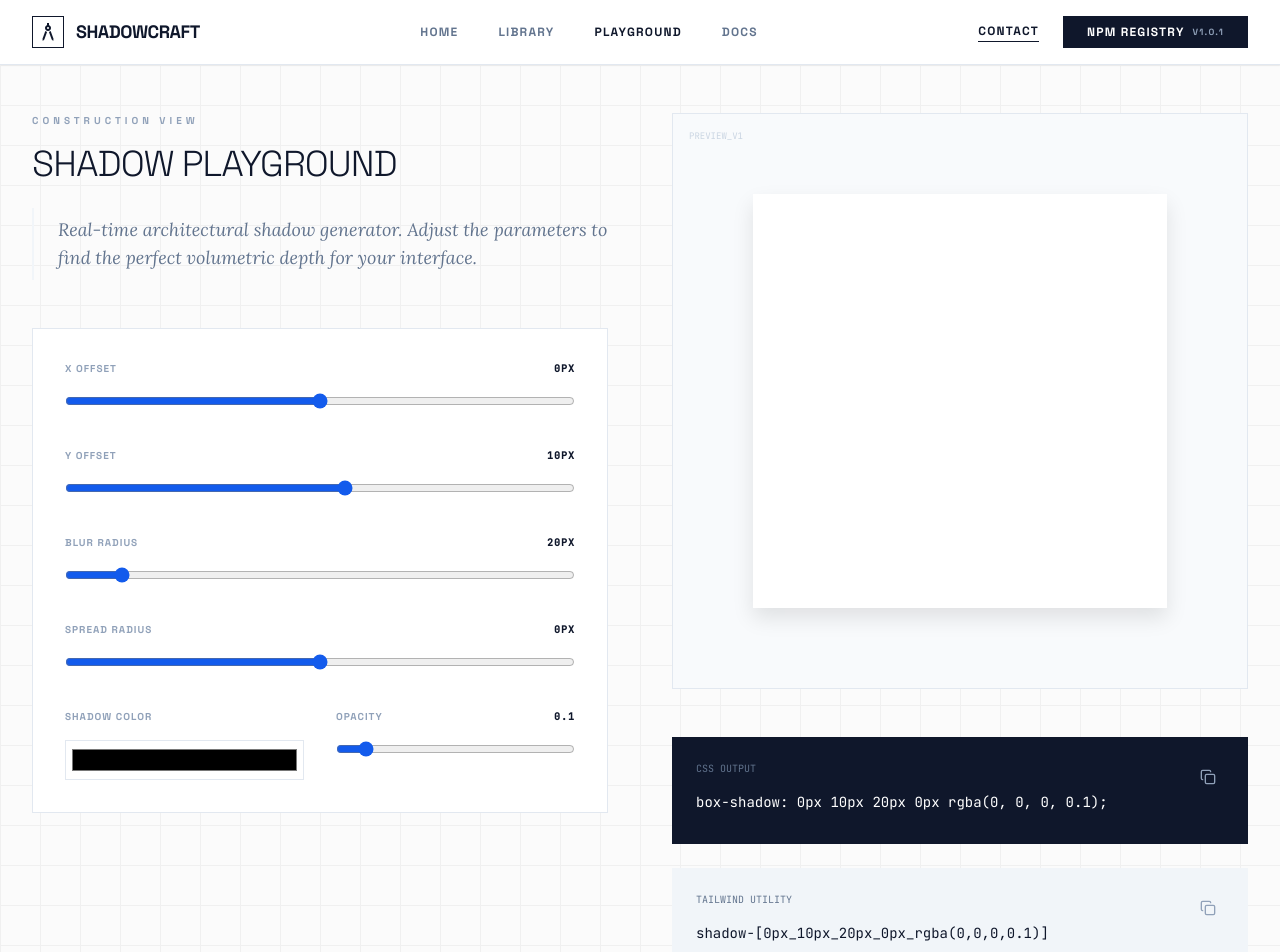
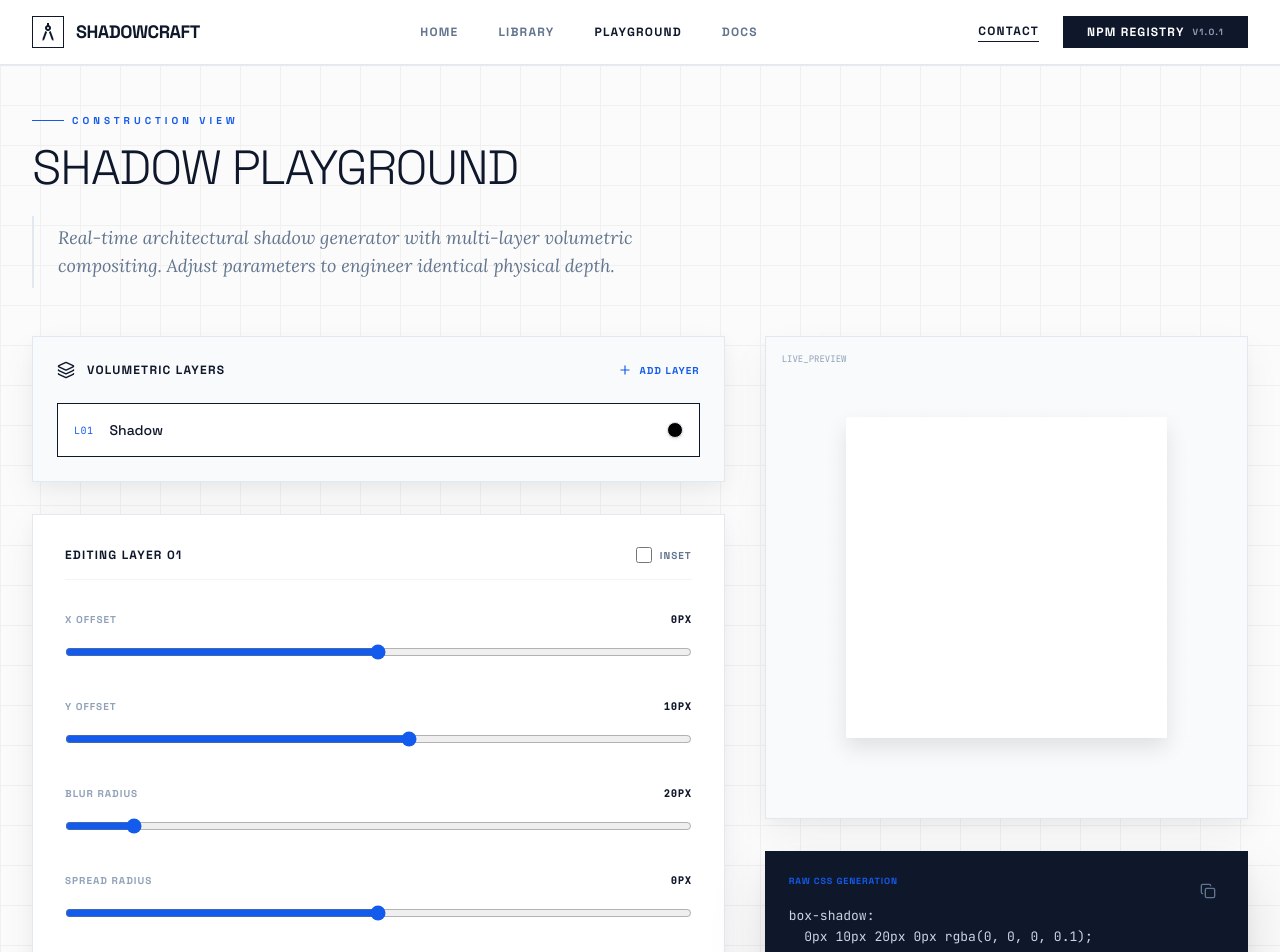
Before and after one commit to NEVIL5249/ShadowCraft, a React (Vite) app: page /playground in a window 1280 px wide. Shown: the top 952 px of the page. Built offline with nearby package versions, Linux system fonts and the light colour scheme.

Commit message:
added multi layers support

```diff
--- a/src/pages/Playground.jsx
+++ b/src/pages/Playground.jsx
@@ -1,14 +1,15 @@
 import React, { useState } from 'react';
-import { Copy, Check } from 'lucide-react';
+import { Copy, Check, Plus, Trash2, Layers } from 'lucide-react';
+import { motion, AnimatePresence } from 'framer-motion';
 
 const Playground = () => {
-  const [x, setX] = useState(0);
-  const [y, setY] = useState(10);
-  const [blur, setBlur] = useState(20);
-  const [spread, setSpread] = useState(0);
-  const [color, setColor] = useState('#000000');
-  const [opacity, setOpacity] = useState(0.1);
-  const [copied, setCopied] = useState(false);
+  const defaultLayer = { x: 0, y: 10, blur: 20, spread: 0, color: '#000000', opacity: 0.1, inset: false };
+  const [layers, setLayers] = useState([{ ...defaultLayer, id: Date.now() }]);
+  const [activeIndex, setActiveIndex] = useState(0);
+  const [copiedCSS, setCopiedCSS] = useState(false);
+  const [copiedTW, setCopiedTW] = useState(false);
+
+  const activeLayer = layers[activeIndex] || layers[0];
 
   const hexToRgba = (hex, alpha) => {
     const r = parseInt(hex.slice(1, 3), 16);
@@ -17,112 +18,246 @@ const Playground = () => {
     return `rgba(${r}, ${g}, ${b}, ${alpha})`;
   };
 
-  const shadowStr = `${x}px ${y}px ${blur}px ${spread}px ${hexToRgba(color, opacity)}`;
-  const cssValue = `box-shadow: ${shadowStr};`;
-  const tailwindValue = `shadow-[${x}px_${y}px_${blur}px_${spread}px_${hexToRgba(color, opacity).replace(/\s+/g, '')}]`;
+  const updateLayer = (key, value) => {
+    const newLayers = [...layers];
+    newLayers[activeIndex] = { ...newLayers[activeIndex], [key]: value };
+    setLayers(newLayers);
+  };
 
-  const copyToClipboard = (text) => {
+  const addLayer = () => {
+    const newLayer = { ...defaultLayer, y: defaultLayer.y + layers.length * 5, id: Date.now() };
+    setLayers([...layers, newLayer]);
+    setActiveIndex(layers.length);
+  };
+
+  const removeLayer = (e, index) => {
+    e.stopPropagation();
+    if (layers.length === 1) return;
+    const newLayers = layers.filter((_, i) => i !== index);
+    setLayers(newLayers);
+    if (activeIndex >= newLayers.length) {
+      setActiveIndex(newLayers.length - 1);
+    } else if (activeIndex > index) {
+      setActiveIndex(activeIndex - 1);
+    }
+  };
+
+  const generateShadowString = (layer) => {
+    const { x, y, blur, spread, color, opacity, inset } = layer;
+    return `${inset ? 'inset ' : ''}${x}px ${y}px ${blur}px ${spread}px ${hexToRgba(color, opacity)}`;
+  };
+
+  const combinedShadowStr = layers.map(generateShadowString).join(',\n  ');
+  const styleShadowStr = layers.map(generateShadowString).join(', ');
+
+  const cssValue = `box-shadow:\n  ${combinedShadowStr};`;
+
+  const tailwindCombined = layers.map(layer => {
+    const { x, y, blur, spread, color, opacity, inset } = layer;
+    return `${inset ? 'inset_' : ''}${x}px_${y}px_${blur}px_${spread}px_${hexToRgba(color, opacity).replace(/\s+/g, '')}`;
+  }).join(',_');
+  const tailwindValue = `shadow-[${tailwindCombined}]`;
+
+  const copyToClipboard = (text, type) => {
     navigator.clipboard.writeText(text);
-    setCopied(true);
-    setTimeout(() => setCopied(false), 2000);
+    if (type === 'css') {
+      setCopiedCSS(true);
+      setTimeout(() => setCopiedCSS(false), 2000);
+    } else {
+      setCopiedTW(true);
+      setTimeout(() => setCopiedTW(false), 2000);
+    }
   };
 
   return (
     <div className="pt-12 pb-24 blueprint-bg min-height-screen">
       <div className="mx-auto max-w-7xl px-6 lg:px-8">
-        <div className="grid grid-cols-1 lg:grid-cols-2 gap-16 items-start">
 
-          <div className="space-y-12">
-            <div>
-              <div className="text-[10px] font-bold uppercase tracking-[0.4em] text-slate-400 mb-4">Construction View</div>
-              <h2 className="text-4xl font-light uppercase tracking-tight text-slate-900 mb-6">Shadow Playground</h2>
-              <p className="font-serif text-lg text-slate-500 italic border-l-2 border-slate-100 pl-6 py-2">
-                Real-time architectural shadow generator. Adjust the parameters to find the perfect volumetric depth for your interface.
+        <div className="mb-12">
+          <div className="flex items-center gap-2 mb-4">
+            <span className="h-[1px] w-8 bg-blueprint-accent"></span>
+            <span className="text-[10px] font-bold uppercase tracking-[0.4em] text-blueprint-accent">Construction View</span>
+          </div>
+          <h2 className="text-4xl md:text-5xl font-light uppercase tracking-tight text-slate-900 mb-6">Shadow Playground</h2>
+          <p className="font-serif text-lg text-slate-500 italic border-l-2 border-slate-200 pl-6 py-2 max-w-2xl">
+            Real-time architectural shadow generator with multi-layer volumetric compositing. Adjust parameters to engineer identical physical depth.
           </p>
         </div>
 
-            <div className="space-y-8 bg-white p-8 border border-slate-200">
+        <div className="grid grid-cols-1 lg:grid-cols-12 gap-10 items-start">
+
+          {/* Controls Column */}
+          <div className="lg:col-span-7 space-y-8">
+
+            {/* Layers Panel */}
+            <div className="bg-slate-50 border border-slate-200 p-6 shadow-ui-card">
+              <div className="flex justify-between items-center mb-6">
+                <div className="flex items-center gap-3 text-slate-900">
+                  <Layers size={18} />
+                  <h3 className="text-xs font-bold uppercase tracking-widest">Volumetric Layers</h3>
+                </div>
+                <button
+                  onClick={addLayer}
+                  className="flex items-center gap-2 text-[10px] font-bold uppercase tracking-widest text-blueprint-accent hover:text-slate-900 transition-colors"
+                >
+                  <Plus size={14} /> Add Layer
+                </button>
+              </div>
+
+              <div className="space-y-2">
+                <AnimatePresence initial={false}>
+                  {layers.map((layer, idx) => (
+                    <motion.div
+                      key={layer.id}
+                      initial={{ opacity: 0, height: 0, scale: 0.95 }}
+                      animate={{ opacity: 1, height: 'auto', scale: 1 }}
+                      exit={{ opacity: 0, height: 0, scale: 0.95 }}
+                      transition={{ duration: 0.2 }}
+                      className="overflow-hidden"
+                    >
+                      <button
+                        onClick={() => setActiveIndex(idx)}
+                        className={`w-full flex items-center justify-between p-4 border transition-all ${
+                          activeIndex === idx
+                            ? 'bg-white border-slate-900 shadow-ui-nav z-10 relative'
+                            : 'bg-white/50 border-slate-200 hover:border-slate-400 text-slate-500'
+                        }`}
+                      >
+                        <div className="flex items-center gap-4">
+                          <span className={`text-[10px] font-mono tracking-wider ${activeIndex === idx ? 'text-blueprint-accent' : 'text-slate-400'}`}>
+                            L{String(idx + 1).padStart(2, '0')}
+                          </span>
+                          <span className="text-sm font-medium">
+                            {layer.inset ? 'Inset ' : ''}Shadow
+                          </span>
+                        </div>
+                        <div className="flex items-center gap-4">
+                          <div className="w-4 h-4 rounded-full border border-slate-200 shadow-sm" style={{ backgroundColor: layer.color }}></div>
+                          {layers.length > 1 && (
+                            <div
+                              role="button"
+                              tabIndex={0}
+                              onClick={(e) => removeLayer(e, idx)}
+                              className="text-slate-400 hover:text-red-500 transition-colors p-1"
+                            >
+                              <Trash2 size={14} />
+                            </div>
+                          )}
+                        </div>
+                      </button>
+                    </motion.div>
+                  ))}
+                </AnimatePresence>
+              </div>
+            </div>
+
+            {/* Active Layer Controls */}
+            <div className="bg-white p-8 border border-slate-200 shadow-ui-card">
+              <div className="flex justify-between items-center mb-8 pb-4 border-b border-slate-100">
+                <h3 className="text-xs font-bold uppercase tracking-widest text-slate-900">
+                  Editing Layer {String(activeIndex + 1).padStart(2, '0')}
+                </h3>
+                <label className="flex items-center gap-2 cursor-pointer">
+                  <input
+                    type="checkbox"
+                    checked={activeLayer.inset}
+                    onChange={(e) => updateLayer('inset', e.target.checked)}
+                    className="w-4 h-4 accent-slate-900"
+                  />
+                  <span className="text-[10px] uppercase font-bold tracking-widest text-slate-500">Inset</span>
+                </label>
+              </div>
+
+              <div className="space-y-8">
                 <div className="space-y-4">
                   <div className="flex justify-between items-center text-[10px] uppercase font-bold tracking-widest text-slate-400">
                     <span>X Offset</span>
-                  <span className="font-mono text-slate-900">{x}px</span>
+                    <span className="font-mono text-slate-900">{activeLayer.x}px</span>
                   </div>
-                <input type="range" min="-100" max="100" value={x} onChange={(e) => setX(parseInt(e.target.value))} className="w-full accent-blueprint-accent" />
+                  <input type="range" min="-100" max="100" value={activeLayer.x} onChange={(e) => updateLayer('x', parseInt(e.target.value))} className="w-full accent-blueprint-accent" />
                 </div>
 
                 <div className="space-y-4">
                   <div className="flex justify-between items-center text-[10px] uppercase font-bold tracking-widest text-slate-400">
                     <span>Y Offset</span>
-                  <span className="font-mono text-slate-900">{y}px</span>
+                    <span className="font-mono text-slate-900">{activeLayer.y}px</span>
                   </div>
-                <input type="range" min="-100" max="100" value={y} onChange={(e) => setY(parseInt(e.target.value))} className="w-full accent-blueprint-accent" />
+                  <input type="range" min="-100" max="100" value={activeLayer.y} onChange={(e) => updateLayer('y', parseInt(e.target.value))} className="w-full accent-blueprint-accent" />
                 </div>
 
                 <div className="space-y-4">
                   <div className="flex justify-between items-center text-[10px] uppercase font-bold tracking-widest text-slate-400">
                     <span>Blur Radius</span>
-                  <span className="font-mono text-slate-900">{blur}px</span>
+                    <span className="font-mono text-slate-900">{activeLayer.blur}px</span>
                   </div>
-                <input type="range" min="0" max="200" value={blur} onChange={(e) => setBlur(parseInt(e.target.value))} className="w-full accent-blueprint-accent" />
+                  <input type="range" min="0" max="200" value={activeLayer.blur} onChange={(e) => updateLayer('blur', parseInt(e.target.value))} className="w-full accent-blueprint-accent" />
                 </div>
 
                 <div className="space-y-4">
                   <div className="flex justify-between items-center text-[10px] uppercase font-bold tracking-widest text-slate-400">
                     <span>Spread Radius</span>
-                  <span className="font-mono text-slate-900">{spread}px</span>
+                    <span className="font-mono text-slate-900">{activeLayer.spread}px</span>
                   </div>
-                <input type="range" min="-50" max="50" value={spread} onChange={(e) => setSpread(parseInt(e.target.value))} className="w-full accent-blueprint-accent" />
+                  <input type="range" min="-50" max="50" value={activeLayer.spread} onChange={(e) => updateLayer('spread', parseInt(e.target.value))} className="w-full accent-blueprint-accent" />
                 </div>
 
-              <div className="grid grid-cols-2 gap-8">
+                <div className="grid grid-cols-2 gap-8 pt-4">
                   <div className="space-y-4">
                     <div className="text-[10px] uppercase font-bold tracking-widest text-slate-400">Shadow Color</div>
-                  <input type="color" value={color} onChange={(e) => setColor(e.target.value)} className="w-full h-10 border border-slate-200 p-1 cursor-pointer" />
+                    <div className="flex items-center gap-4">
+                      <input type="color" value={activeLayer.color} onChange={(e) => updateLayer('color', e.target.value)} className="w-12 h-12 border border-slate-200 p-1 cursor-pointer" />
+                      <span className="font-mono text-sm text-slate-600 uppercase">{activeLayer.color}</span>
+                    </div>
                   </div>
                   <div className="space-y-4">
                     <div className="flex justify-between items-center text-[10px] uppercase font-bold tracking-widest text-slate-400">
                       <span>Opacity</span>
-                    <span className="font-mono text-slate-900">{opacity}</span>
+                      <span className="font-mono text-slate-900">{Math.round(activeLayer.opacity * 100)}%</span>
                     </div>
-                  <input type="range" min="0" max="1" step="0.01" value={opacity} onChange={(e) => setOpacity(parseFloat(e.target.value))} className="w-full accent-blueprint-accent" />
+                    <input type="range" min="0" max="1" step="0.01" value={activeLayer.opacity} onChange={(e) => updateLayer('opacity', parseFloat(e.target.value))} className="w-full accent-blueprint-accent mt-4" />
+                  </div>
                 </div>
               </div>
             </div>
           </div>
 
-          <div className="sticky top-32 space-y-12">
-            <div className="aspect-square bg-slate-50 border border-slate-200 flex items-center justify-center p-20 relative">
-              <div className="absolute top-4 left-4 text-[9px] font-mono text-slate-300">PREVIEW_V1</div>
+          {/* Preview & Code Column */}
+          <div className="lg:col-span-5 sticky top-32 space-y-8">
+            <div className="aspect-square bg-slate-50 border border-slate-200 flex items-center justify-center p-20 relative overflow-hidden shadow-ui-card">
+              <div className="absolute inset-0 blueprint-bg opacity-[0.03] pointer-events-none"></div>
+              <div className="absolute top-4 left-4 text-[9px] font-mono text-slate-400">LIVE_PREVIEW</div>
               <div
-                className="w-full h-full bg-white transition-all duration-75"
-                style={{ boxShadow: shadowStr }}
+                className="w-full h-full bg-white transition-shadow duration-200 ease-out"
+                style={{ boxShadow: styleShadowStr }}
               ></div>
             </div>
 
-            <div className="space-y-6">
-              <div className="bg-slate-900 p-6 rounded-none relative">
-                 <div className="text-[10px] text-slate-500 font-mono mb-4 uppercase">CSS Output</div>
-                 <code className="text-white font-mono text-sm block overflow-x-auto whitespace-nowrap pb-2">
-                   {cssValue}
-                 </code>
+            <div className="space-y-4">
+              <div className="bg-slate-900 p-6 rounded-none relative shadow-ui-terminal">
+                 <div className="text-[9px] text-blueprint-accent font-bold tracking-widest mb-4 uppercase">Raw CSS Generation</div>
+                 <pre className="text-slate-300 font-mono text-[13px] overflow-x-auto whitespace-pre-wrap leading-relaxed pb-4">
+                   <code>{cssValue}</code>
+                 </pre>
                  <button
-                  onClick={() => copyToClipboard(cssValue)}
-                  className="absolute top-6 right-6 p-2 text-slate-400 hover:text-white transition-colors"
+                  onClick={() => copyToClipboard(cssValue, 'css')}
+                  className="absolute top-6 right-6 p-2 text-slate-500 hover:text-white transition-colors"
+                  aria-label="Copy CSS"
                  >
-                   {copied ? <Check size={16} /> : <Copy size={16} />}
+                   {copiedCSS ? <Check size={16} className="text-blueprint-accent" /> : <Copy size={16} />}
                  </button>
               </div>
 
-              <div className="bg-slate-100 p-6 rounded-none relative">
-                 <div className="text-[10px] text-slate-500 font-mono mb-4 uppercase">Tailwind Utility</div>
-                 <code className="text-slate-900 font-mono text-sm block overflow-x-auto whitespace-nowrap pb-2">
-                   {tailwindValue}
-                 </code>
+              <div className="bg-slate-50 border border-slate-200 p-6 rounded-none relative">
+                 <div className="text-[9px] text-slate-400 font-bold tracking-widest mb-4 uppercase">Tailwind Arbitration</div>
+                 <pre className="text-slate-900 font-mono text-[13px] overflow-x-auto whitespace-pre-wrap break-all leading-relaxed pb-4">
+                   <code>{tailwindValue}</code>
+                 </pre>
                  <button
-                  onClick={() => copyToClipboard(tailwindValue)}
+                  onClick={() => copyToClipboard(tailwindValue, 'tw')}
                   className="absolute top-6 right-6 p-2 text-slate-400 hover:text-slate-900 transition-colors"
+                  aria-label="Copy Tailwind"
                  >
-                   {copied ? <Check size={16} /> : <Copy size={16} />}
+                   {copiedTW ? <Check size={16} className="text-blueprint-accent" /> : <Copy size={16} />}
                  </button>
               </div>
             </div>
```
Lines whose indentation alone changed are shown as unchanged.
